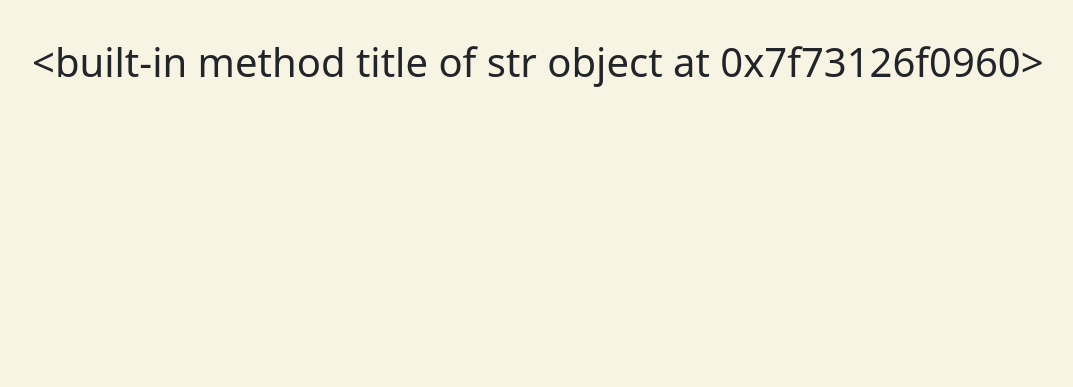
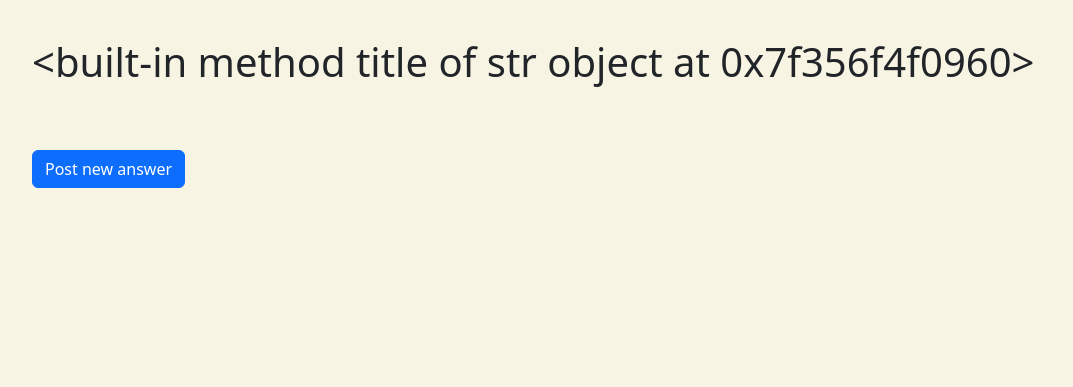
Before and after one commit to Zachiel/ask-mate-python, a Flask app: page /question/new-answer in a window 1280 px wide. Shown: the part 106-493 px from the top of the page, without its empty margins (28-1101 px from the left). Run offline with Flask 2, Linux system fonts and the light colour scheme; some libraries are stand-ins or nearby versions.

Commit message:
added button for new answer

```diff
--- a/templates/display_question.html
+++ b/templates/display_question.html
@@ -18,5 +18,10 @@
         <!--<div class="col">{{ answer['image'] }}</div>-->
     </div><br>
     {% endfor %}
+    <div class="row">
+        <form action="new-answer" method="GET">
+            <button type="submit" class="btn btn-primary">Post new answer</button>
+        </form>
+    </div>
 </div>
 {% endblock %}
```
